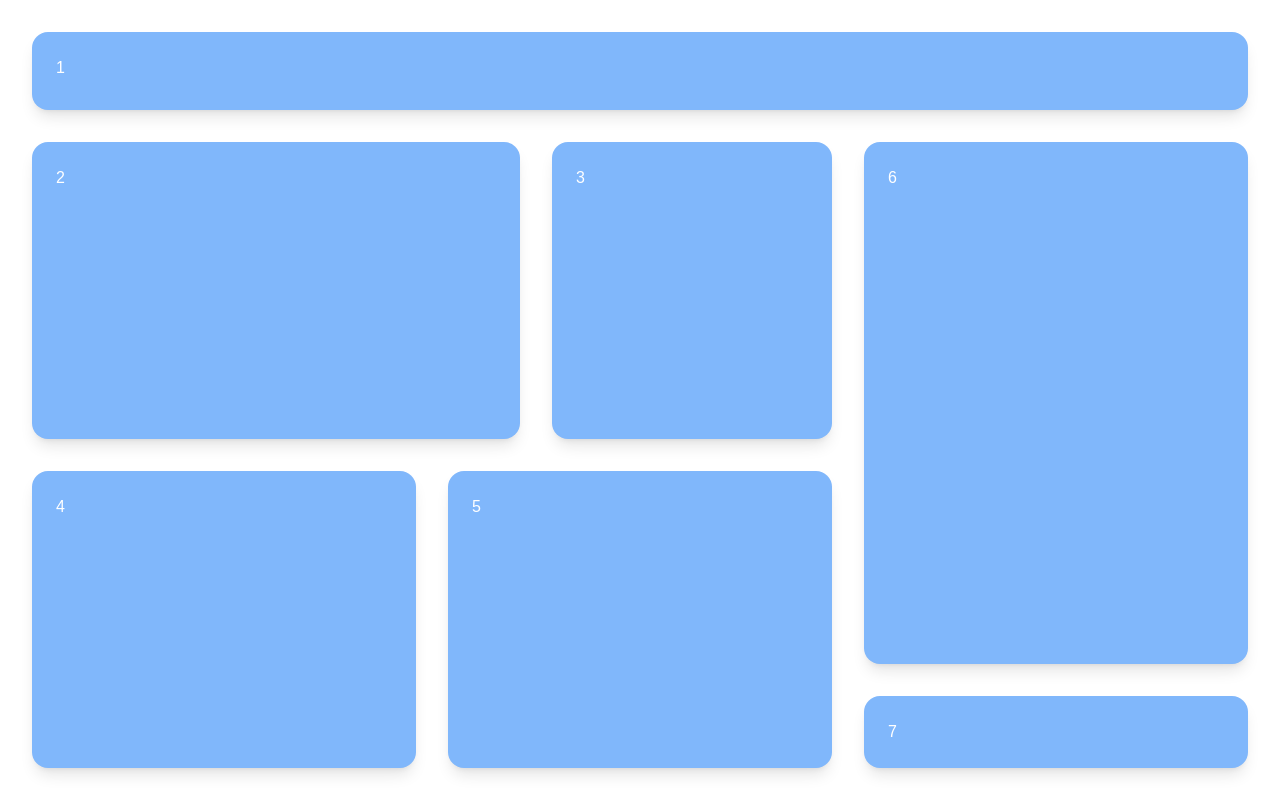
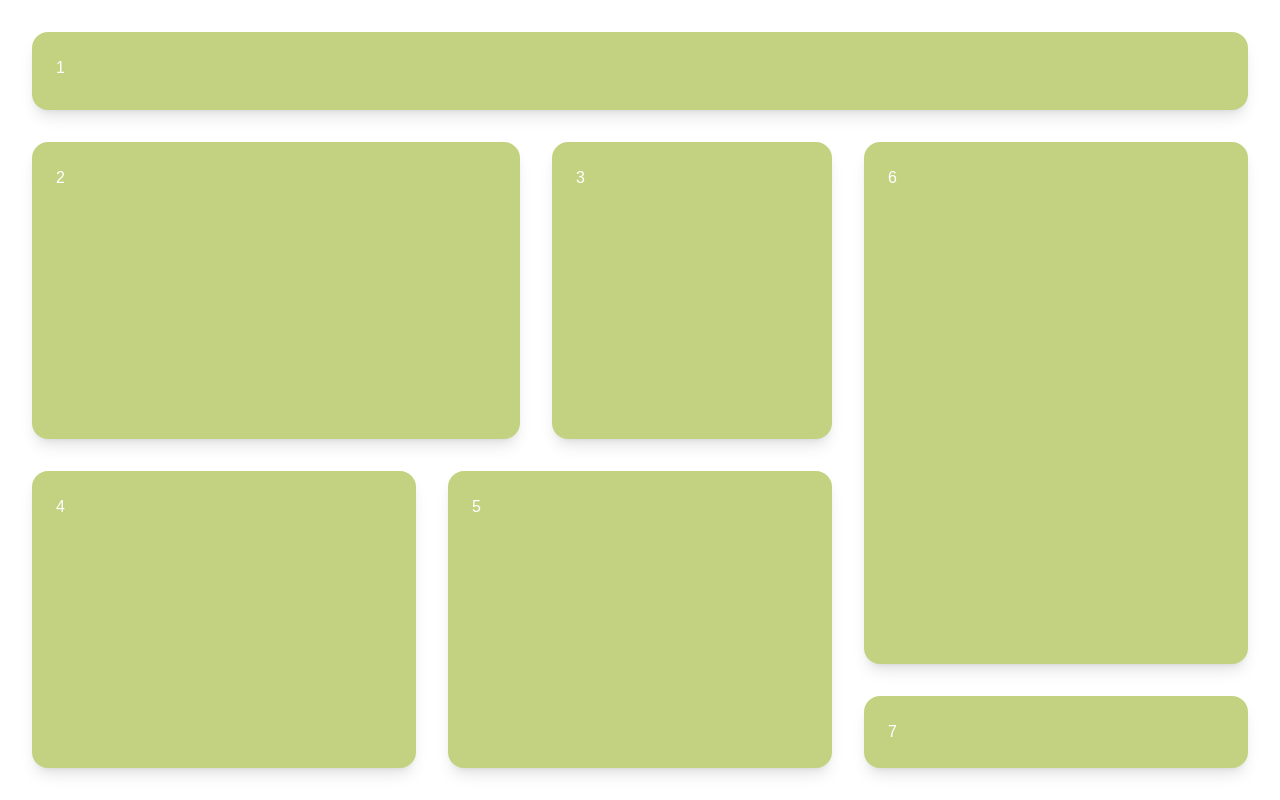
Before and after one commit to falcaodiogo/falcaodiogo.github.io, a Next.js app in the folder portfolio/: page /example in a window 1280 px wide. Built offline with nearby package versions, Linux system fonts and the light colour scheme.

Commit message:
New colors and fonts configurations

```diff
--- a/portfolio/app/globals.css
+++ b/portfolio/app/globals.css
@@ -5,19 +5,27 @@
 :root {
   --background: #ffffff;
   --foreground: #171717;
-  --primary: #80b7fb;
+  --primary: #c3d281;
+  --secondary: #c1bc9b;
+  --terciary: #26291a;
+  --surface: #bbafa5;
+  --variant: #cccccc;
 }
 
 @media (prefers-color-scheme: dark) {
   :root {
-    --background: #0a0a0a;
-    --foreground: #ededed;
-    --primary: #082F49;
+    --background: #171717;
+    --foreground: #ffffff;
+    --primary: #687437;
+    --secondary: #a09258;
+    --terciary: #3a3d27;
+    --surface: #5a4234;
+    --variant: #b0afbd;
   }
 }
 
 body {
   color: var(--foreground);
   background: var(--background);
-  font-family: Arial, Helvetica, sans-serif;
+  font-family: Arial, Helvetica, sans-serif, inter, archivo;
 }
--- a/portfolio/app/layout.tsx
+++ b/portfolio/app/layout.tsx
@@ -1,5 +1,5 @@
 import type { Metadata } from "next";
-import { Inter, Geist, Geist_Mono } from "next/font/google";
+import { Inter, Geist, Geist_Mono, Archivo, Crimson_Pro } from "next/font/google";
 import "./globals.css";
 
 const geistSans = Geist({
@@ -17,6 +17,16 @@ const interFont = Inter({
   subsets: ["latin"],
 });
 
+const archivoFont = Archivo({
+  variable: "--font-archivo",
+  subsets: ["latin"],
+});
+
+const crimsonProFont = Crimson_Pro({
+  variable: "--font-crimson-pro",
+  subsets: ["latin"],
+});
+
 export const metadata: Metadata = {
   title: "Create Next App",
   description: "Generated by create next app",
@@ -30,7 +40,7 @@ export default function RootLayout({
   return (
     <html lang="en">
       <body
-        className={`${geistSans.variable} ${geistMono.variable} antialiased`}
+        className={`${geistSans.variable} ${geistMono.variable} ${interFont.variable} ${archivoFont.variable} ${crimsonProFont.variable} antialiased`}
       >
         {children}
       </body>
--- a/portfolio/tailwind.config.ts
+++ b/portfolio/tailwind.config.ts
@@ -1,3 +1,4 @@
+import { Crimson_Pro } from "next/font/google";
 import type { Config } from "tailwindcss";
 
 export default {
@@ -11,7 +12,18 @@ export default {
       colors: {
         background: "var(--background)",
         foreground: "var(--foreground)",
-        primary: "var(--primary)"
+        primary: "var(--primary)",
+        secondary: "var(--secondary)",
+        terciary: "var(--terciary)",
+        surface: "var(--surface)",
+        variant: "var(--variant)",
+      },
+      fontFamily: {
+        sans: ["var(--font-opensans)"],
+        mono: ["var(--font-roboto-mono)"],
+        inter: ["var(--font-inter)"],
+        archivo: ["var(--font-archivo)"],
+        crimson: ["var(--font-crimson-pro)"]
       },
     },
   },
```
